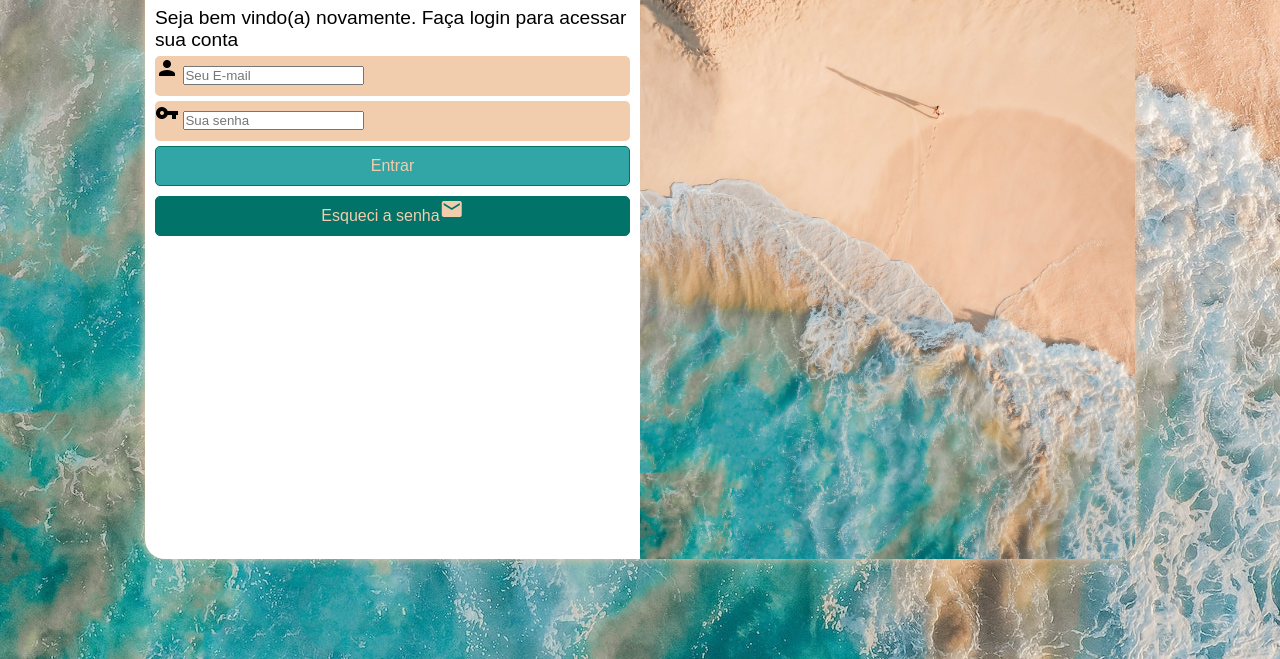
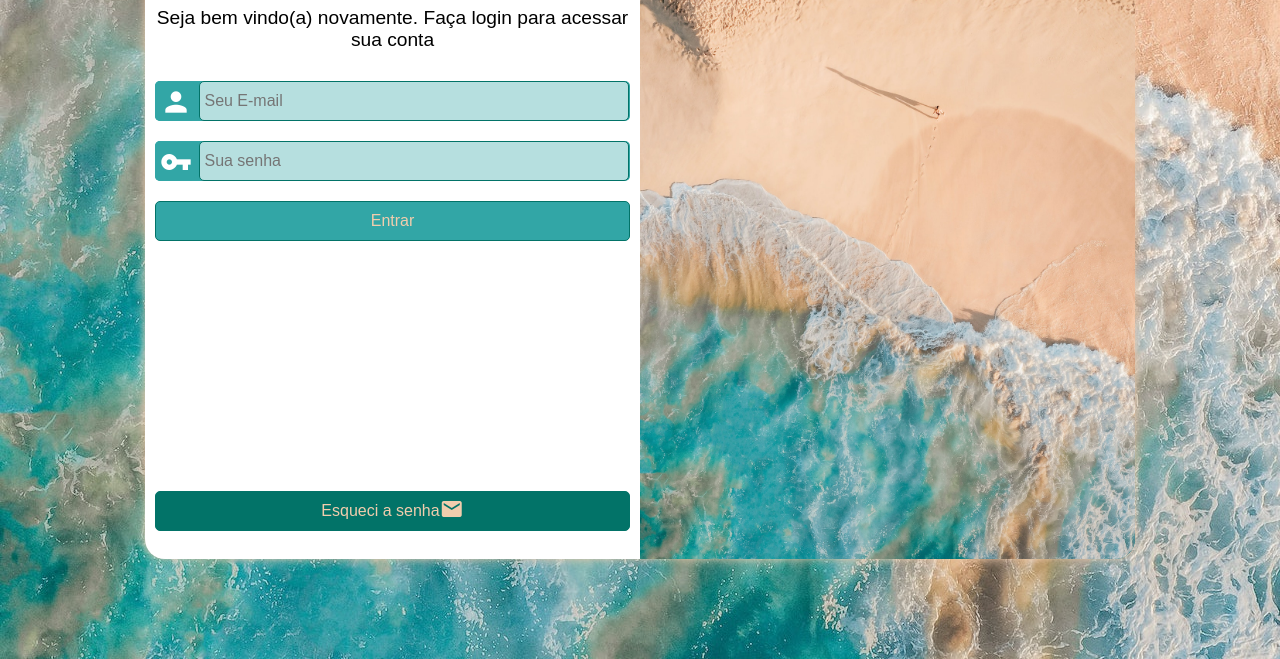
Before and after one commit to DiegoCard117/Login, a plain HTML site: page index.html in a window 1280 px wide. Shown: the part 141-800 px from the top of the page. Drawn offline with Linux system fonts and the light colour scheme.

Commit message:
login 1.0

```diff
--- a/estilos/media-querie.css
+++ b/estilos/media-querie.css
@@ -8,6 +8,7 @@
     .login {
         width: 90vw;
         box-shadow: 0px 0px 10px rgba(0, 0, 0, 0.562);
+        height: 400px;
     }
 
     .imagem {
@@ -22,6 +23,16 @@
         height: 100%;
     }
 
+    .campo {
+        margin-top: 20px;
+        margin-bottom: 20px;
+    }
+
+    form > a.botao {
+        margin-top: 100px;
+    }
+
+
 }
 
 
@@ -34,6 +45,7 @@
 
     .login {
         width: 990px;
+
     }
 
     .imagem {
@@ -51,4 +63,15 @@
     p{
         font-size: 1.2em;
     }
+
+
+    .campo {
+        margin-top: 20px;
+        margin-bottom: 20px;
+    }
+
+    form > a.botao {
+        margin-top: 250px;
+    }
+
 }
--- a/estilos/style.css
+++ b/estilos/style.css
@@ -34,11 +34,11 @@ main {
     position: absolute;
     top: 50%;
     left: 50%;
-    transform: translate(-50%, -50%);
     overflow: hidden;
     box-shadow: 0px 0px 10px #f1cdad;
     transition: width 0.5s, height 0.5s;
     transition-timing-function: ease ;
+    transform: translate(-50%, -50%);
 }
 
 .imagem {
@@ -53,6 +53,10 @@ main {
     display: block;
 }
 
+.formulario > p {
+    text-align: center;
+}
+
 h1 {
     text-align: center;
     margin-bottom: 10px;
@@ -60,6 +64,7 @@ h1 {
 
 p {
     font-size: 0.8em;
+    margin-bottom: 30px;
 }
 
 form > input[type=submit] {
@@ -72,6 +77,7 @@ form > input[type=submit] {
     border-radius: 5px;
     color: #F1CDAD;
     transition: 0.5s;
+    cursor: pointer;
 }
 
 form > input[type=submit]:hover {
@@ -92,7 +98,7 @@ form > a.botao {
     color: #F1CDAD;
     transition: 0.5s;
     text-decoration: none;
-    margin-top: 10px;
+    margin-top: 110px;
 }
 
 form > a.botao:hover {
@@ -102,13 +108,44 @@ form > a.botao:hover {
 }
 
 .campo {
-    background-color: #F1CDAD;
+    background-color: #32A6A6;
     display: block;
     height: 40px;
     border-radius: 5px;
     margin: 5px 0px ;
 }
 
+.campo > input:focus-within {
+    background-color: whitesmoke;
+    border: none;
+}
+
 label {
     display: none;
 }
+
+.campo > input {
+    background-color: rgba(255, 255, 255, 0.644);
+    border-radius: 5px;
+    font-size: 1em;
+    width: calc(100% - 45px);
+    height: 100%;
+    border: 1px solid #027368;
+    padding: 4px;
+    transform: translateY(-12px);
+}
+
+.campo > i {
+    color: white;
+    background-color: #32A6A6;
+    font-size: 2em;
+    height: 40px;
+    width: 40px;
+    padding: 5px;
+    border-radius: 5px;
+}
+
+a > i {
+    position: relative;
+    top: 5px;
+}
```
